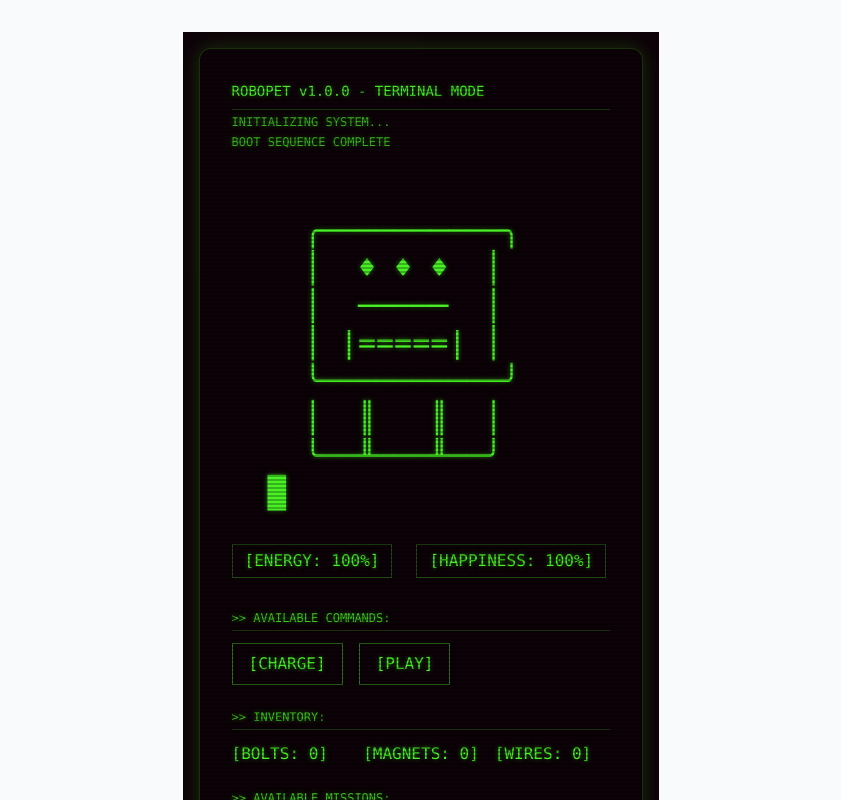
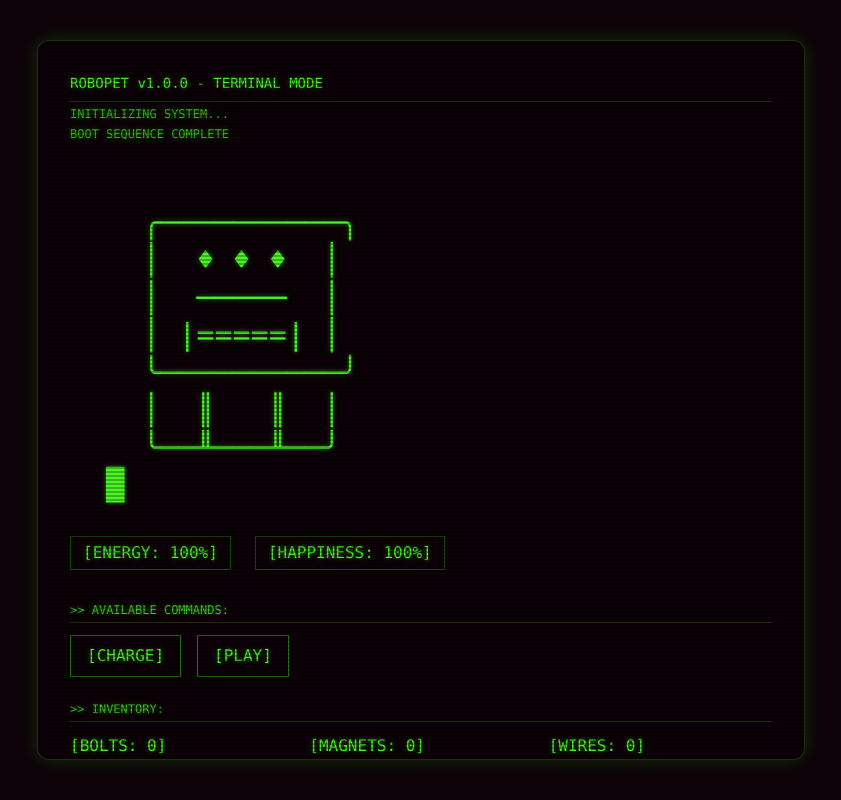
Before and after one commit to marquessam/robot-pet, a Next.js app: page / in a window 1280 px wide. Shown: the top 800 px of the page, without its empty margins (219-1060 px from the left). Built offline with nearby package versions, Linux system fonts and the light colour scheme.

Commit message:
Update RobotPet.tsx

```diff
--- a/src/components/RobotPet.tsx
+++ b/src/components/RobotPet.tsx
@@ -223,9 +223,9 @@ const RobotPet = () => {
   }
 
   return (
-    <div className="min-h-screen bg-[#0d0208] p-4 flex items-center justify-center">
-      <div className="relative w-full max-w-3xl screen rounded-xl overflow-hidden shadow-[0_0_20px_rgba(74,246,38,0.2)] border border-[#4af626]/20 crt">
-        <div className="relative font-mono text-[#4af626] p-8 min-h-[768px]">
+    <div className="fixed inset-0 bg-[#0d0208] flex items-center justify-center p-4">
+      <div className="relative w-full max-w-3xl screen rounded-xl overflow-hidden shadow-[0_0_20px_rgba(74,246,38,0.2)] border border-[#4af626]/20 crt h-[90vh]">
+        <div className="relative font-mono text-[#4af626] p-8 h-full overflow-y-auto">
           {/* Title and Boot Sequence */}
           <div className="text-sm mb-6 flex flex-col gap-1 terminal-glow">
             <div className="text-[#4af626] border-b border-[#4af626]/20 pb-2">ROBOPET v1.0.0 - TERMINAL MODE</div>
```
